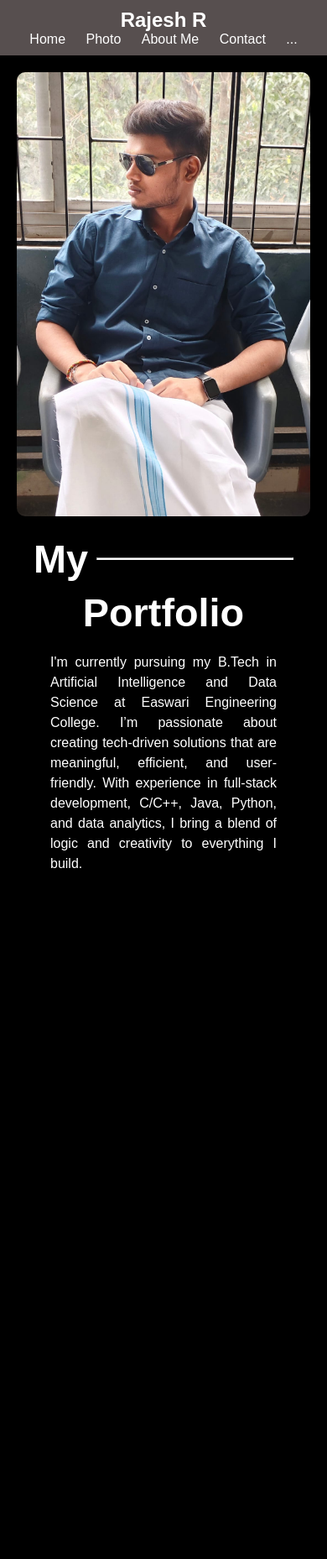
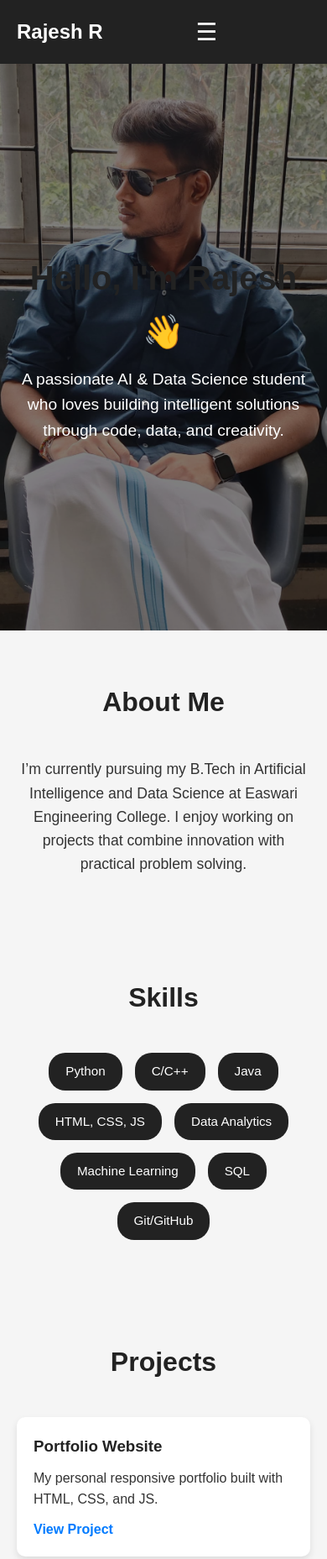
Before and after one commit to rajesh18112006/portfolio, a plain HTML site: page index.html in a window 390 px wide. Shown: the top 1857 px of the page at 84% size. Before the commit the page ends 1101 px from the top, so only its background shows below. Drawn offline with Linux system fonts and the light colour scheme.

Commit message:
new changes made

```diff
--- a/index.html
+++ b/index.html
@@ -2,152 +2,287 @@
 <html lang="en">
 <head>
   <meta charset="UTF-8" />
-  <meta name="viewport" content="width=device-width, initial-scale=1.0"/>
-  <title>Portfolio</title>
+  <meta name="viewport" content="width=device-width, initial-scale=1.0" />
+  <title>Rajesh R - Portfolio</title>
   <style>
     * {
       margin: 0;
       padding: 0;
       box-sizing: border-box;
+      font-family: Arial, sans-serif;
     }
 
     body {
-      font-family: Arial, sans-serif;
-      background-color: #000;
+      line-height: 1.6;
+      background: #f5f5f5;
+      color: #333;
     }
 
-    /* HEADER */
-    #header {
-      height: 10vh;
-      background-color: rgb(87, 79, 79);
+    /* NAVBAR */
+    header {
+      background: #222;
+      color: #fff;
+      padding: 15px 20px;
+      display: flex;
+      justify-content: space-between;
+      align-items: center;
+      position: sticky;
+      top: 0;
+      z-index: 1000;
+    }
+
+    header h1 {
+      font-size: 1.5rem;
+    }
+
+    nav ul {
+      list-style: none;
+      display: flex;
+      gap: 20px;
+    }
+
+    nav ul li a {
+      color: #fff;
+      text-decoration: none;
+      font-weight: bold;
+    }
+
+    .menu-toggle {
+      display: none;
+      font-size: 1.8rem;
+      cursor: pointer;
+    }
+
+    /* HERO */
+    .hero {
       display: flex;
       align-items: center;
-      justify-content: space-between;
-      padding: 0 20px;
-      flex-wrap: wrap; /* allows wrapping on smaller screens */
+      justify-content: center;
+      flex-direction: column;
+      text-align: center;
+      padding: 80px 20px;
+      background: linear-gradient(rgba(0,0,0,0.5),rgba(0,0,0,0.5)), url('photo.jpeg') no-repeat center/cover;
+      color: white;
+      min-height: 80vh;
     }
 
-    #name h2 {
-      color: white;
+    .hero h2 {
+      font-size: 2.5rem;
+      margin-bottom: 10px;
     }
 
-    #link a {
-      color: white;
-      text-decoration: none;
-      margin: 10px;
-      font-size: 1rem;
+    .hero p {
+      font-size: 1.2rem;
+      max-width: 600px;
     }
 
-    /* MAIN LAYOUT */
-    #main {
-      display: flex;
-      justify-content: space-between;
-      flex-wrap: wrap; /* ensures stacking on small screens */
-      padding: 20px;
+    section {
+      padding: 60px 20px;
+      max-width: 1000px;
+      margin: auto;
     }
 
-    #left {
-      flex: 1 1 300px; /* flexible but minimum width 300px */
-      max-width: 40%;
+    section h2 {
+      text-align: center;
+      margin-bottom: 40px;
+      font-size: 2rem;
+      color: #222;
     }
 
-    #left img {
-      width: 100%;
-      height: auto;
-      border-radius: 10px;
+    /* ABOUT */
+    .about p {
+      text-align: center;
+      font-size: 1.1rem;
     }
 
-    #right {
-      flex: 1 1 300px;
-      max-width: 60%;
-      padding: 20px;
-      background-color: black;
-      color: white;
+    /* SKILLS */
+    .skills-list {
+      display: flex;
+      flex-wrap: wrap;
+      gap: 15px;
+      justify-content: center;
     }
 
-    #line {
-      display: flex;
-      align-items: center;
-      gap: 10px;
+    .skill {
+      background: #222;
+      color: white;
+      padding: 10px 20px;
+      border-radius: 20px;
+      font-size: 0.95rem;
     }
 
-    #my {
-      font-size: 8vw; /* scales with screen */
-      margin: 0;
+    /* PROJECTS */
+    .projects {
+      display: grid;
+      grid-template-columns: repeat(auto-fit,minmax(250px,1fr));
+      gap: 20px;
     }
 
-    #name1 {
-      font-size: 8vw;
+    .project-card {
+      background: white;
+      padding: 20px;
+      border-radius: 10px;
+      box-shadow: 0 4px 8px rgba(0,0,0,0.1);
+    }
+
+    .project-card h3 {
+      margin-bottom: 10px;
+      color: #222;
+    }
+
+    .project-card a {
+      display: inline-block;
+      margin-top: 10px;
+      color: #007BFF;
+      text-decoration: none;
+      font-weight: bold;
+    }
+
+    /* CONTACT */
+    .contact-info {
+      text-align: center;
+    }
+
+    .contact-info p {
       margin: 10px 0;
     }
 
-    hr {
-      flex: 1;
-      height: 3px;
-      background-color: white;
+    footer {
+      background: #222;
+      color: white;
+      text-align: center;
+      padding: 15px;
+      margin-top: 30px;
     }
 
-    p {
-      font-size: 1rem;
-      line-height: 1.5;
-      margin-top: 20px;
-    }
-
-    /* RESPONSIVE DESIGN */
+    /* RESPONSIVE */
     @media (max-width: 768px) {
-      #header {
+      nav ul {
         flex-direction: column;
-        height: auto;
+        background: #333;
+        position: absolute;
+        top: 60px;
+        right: 0;
+        width: 200px;
+        display: none;
         padding: 10px;
       }
 
-      #main {
-        flex-direction: column;
-        align-items: center;
+      nav ul.active {
+        display: flex;
       }
 
-      #left, #right {
-        max-width: 100%;
-      }
-
-      #my, #name1 {
-        font-size: 12vw; /* larger but fits on mobile */
-        text-align: center;
-      }
-
-      p {
-        margin: 20px;
-        text-align: justify;
+      .menu-toggle {
+        display: block;
+        color: white;
       }
     }
   </style>
 </head>
 <body>
-  <div id="header">
-    <div id="name">
-      <h2>Rajesh R</h2>
+  <!-- NAVBAR -->
+  <header>
+    <h1>Rajesh R</h1>
+    <span class="menu-toggle">☰</span>
+    <nav>
+      <ul>
+        <li><a href="#about">About</a></li>
+        <li><a href="#skills">Skills</a></li>
+        <li><a href="#projects">Projects</a></li>
+        <li><a href="#education">Education</a></li>
+        <li><a href="#certificates">Certificates</a></li>
+        <li><a href="#contact">Contact</a></li>
+      </ul>
+    </nav>
+  </header>
+
+  <!-- HERO -->
+  <section class="hero">
+    <h2>Hello, I'm Rajesh 👋</h2>
+    <p>A passionate AI & Data Science student who loves building intelligent solutions through code, data, and creativity.</p>
+  </section>
+
+  <!-- ABOUT -->
+  <section id="about" class="about">
+    <h2>About Me</h2>
+    <p>I’m currently pursuing my B.Tech in Artificial Intelligence and Data Science at Easwari Engineering College. I enjoy working on projects that combine innovation with practical problem solving.</p>
+  </section>
+
+  <!-- SKILLS -->
+  <section id="skills">
+    <h2>Skills</h2>
+    <div class="skills-list">
+      <span class="skill">Python</span>
+      <span class="skill">C/C++</span>
+      <span class="skill">Java</span>
+      <span class="skill">HTML, CSS, JS</span>
+      <span class="skill">Data Analytics</span>
+      <span class="skill">Machine Learning</span>
+      <span class="skill">SQL</span>
+      <span class="skill">Git/GitHub</span>
     </div>
-    <div id="link">
-      <a href="#">Home</a>
-      <a href="#">Photo</a>
-      <a href="#">About Me</a>
-      <a href="#">Contact</a>
-      <a href="#">...</a>
+  </section>
+
+  <!-- PROJECTS -->
+  <section id="projects">
+    <h2>Projects</h2>
+    <div class="projects">
+      <div class="project-card">
+        <h3>Portfolio Website</h3>
+        <p>My personal responsive portfolio built with HTML, CSS, and JS.</p>
+        <a href="#">View Project</a>
+      </div>
+      <div class="project-card">
+        <h3>Data Analysis on COVID-19</h3>
+        <p>Analyzed trends and created visualizations using Pandas & Matplotlib.</p>
+        <a href="#">View on GitHub</a>
+      </div>
+      <div class="project-card">
+        <h3>AI Chatbot</h3>
+        <p>A simple Python chatbot built with NLP techniques.</p>
+        <a href="#">View Project</a>
+      </div>
     </div>
-  </div>
+  </section>
 
-  <div id="main">
-    <div id="left">
-        <img src="photo.jpeg" alt="port"/>
+  <!-- EDUCATION -->
+  <section id="education">
+    <h2>Education</h2>
+    <p style="text-align:center;">B.Tech Artificial Intelligence & Data Science, Easwari Engineering College (2022 - Present)</p>
+  </section>
+
+  <!-- CERTIFICATES -->
+  <section id="certificates">
+    <h2>Certificates</h2>
+    <ul style="max-width:600px;margin:auto;">
+      <li>Python for Everybody – Coursera</li>
+      <li>Machine Learning – Andrew Ng (Coursera)</li>
+      <li>Data Analytics with Pandas – NPTEL</li>
+    </ul>
+  </section>
+
+  <!-- CONTACT -->
+  <section id="contact">
+    <h2>Contact</h2>
+    <div class="contact-info">
+      <p>Email: <a href="mailto:rajesh@example.com">rajesh@example.com</a></p>
+      <p>LinkedIn: <a href="#">linkedin.com/in/rajesh</a></p>
+      <p>GitHub: <a href="#">github.com/rajesh</a></p>
     </div>
-    <div id="right">
-      <div id="line">
-        <h1 id="my">My</h1>
-        <hr>
-      </div>
-      <h1 id="name1">Portfolio</h1>
-      <p>I'm currently pursuing my B.Tech in Artificial Intelligence and Data Science at Easwari Engineering College. I’m passionate about creating tech-driven solutions that are meaningful, efficient, and user-friendly. With experience in full-stack development, C/C++, Java, Python, and data analytics, I bring a blend of logic and creativity to everything I build.</p>
-    </div>
-  </div>
+  </section>
+
+  <footer>
+    <p>© 2025 Rajesh R | All Rights Reserved</p>
+  </footer>
+
+  <script>
+    // Mobile Menu Toggle
+    const menuToggle = document.querySelector('.menu-toggle');
+    const navLinks = document.querySelector('nav ul');
+
+    menuToggle.addEventListener('click', () => {
+      navLinks.classList.toggle('active');
+    });
+  </script>
 </body>
 </html>
```
